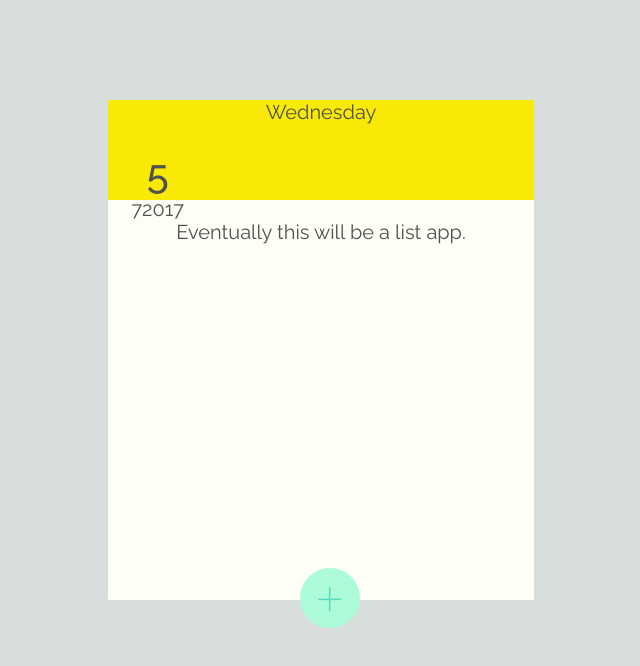
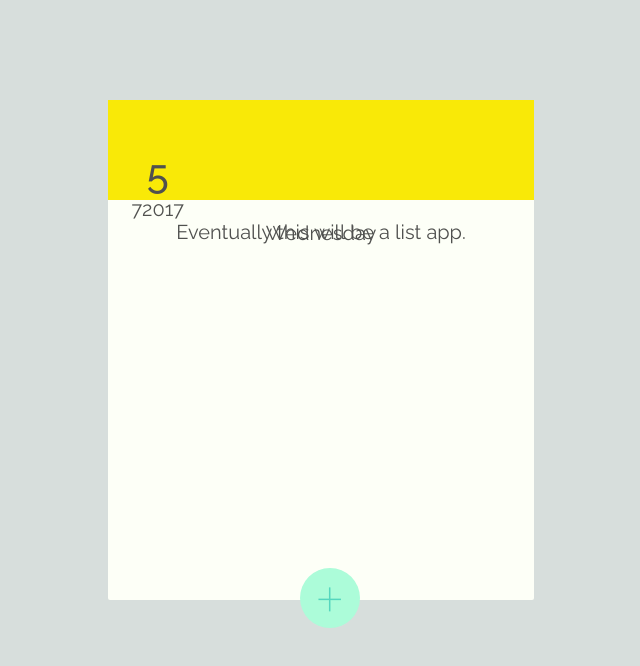
Before and after one commit to loribbaumgartner/redesigned-octo-train, a React (Create React App) app: page / in a window 1280 px wide. Shown: the top 666 px of the page, without its empty margins (319-959 px from the left). Built offline with nearby package versions, Linux system fonts and the light colour scheme.

Commit message:
Remove bad sass variable.

```diff
--- a/src/App.css
+++ b/src/App.css
@@ -19,10 +19,7 @@ body, html {
 
 .date-block {
   background: #F9E907;
-  height: 100px;
-  display: grid;
-  grid-template-columns: repeat(3, 1fr);
-  grid-template-rows: 100px 1fr; }
+  height: 100px; }
 
 .month-day-year {
   padding-top: 50px;
--- a/src/App.scss
+++ b/src/App.scss
@@ -5,7 +5,7 @@ body, html {
   background-color: $backgroundgray;
   font-family: $font;
   color: $dkgray;
-  font-size: $font-size;
+  font-size: $default-font-size;
 }
 
 .App {
@@ -24,22 +24,22 @@ body, html {
 
 .date-block {
   background: $ltyellow;
-  height: $100;
+  height: $hundred;
   // display: grid;
   // grid-template-columns: repeat(2, 1fr);
   // grid-template-rows: 100px 1fr;
 }
 
 .month-day-year {
-  padding-top: $50;
-  width: $100;
+  padding-top: $fifty;
+  width: $hundred;
 }
 
 .day {
   // grid-column: 1;
   // grid-row: 1;
   font-weight: 500;
-  font-size: $font-size * 2;
+  font-size: $default-font-size * 2;
   align-text: left;
 }
 
--- a/src/_shared.scss
+++ b/src/_shared.scss
@@ -7,7 +7,7 @@ $ltyellow: #F9E907;
 $dkyellow: #CEVE12;
 
 $font: 'Raleway', sans-serif;
-$font-size: 20px;
+$default-font-size: 20px;
 
-$100: 100px;
-$50: $100 / 2;
+$hundred: 100px;
+$fifty: $hundred / 2;
```
